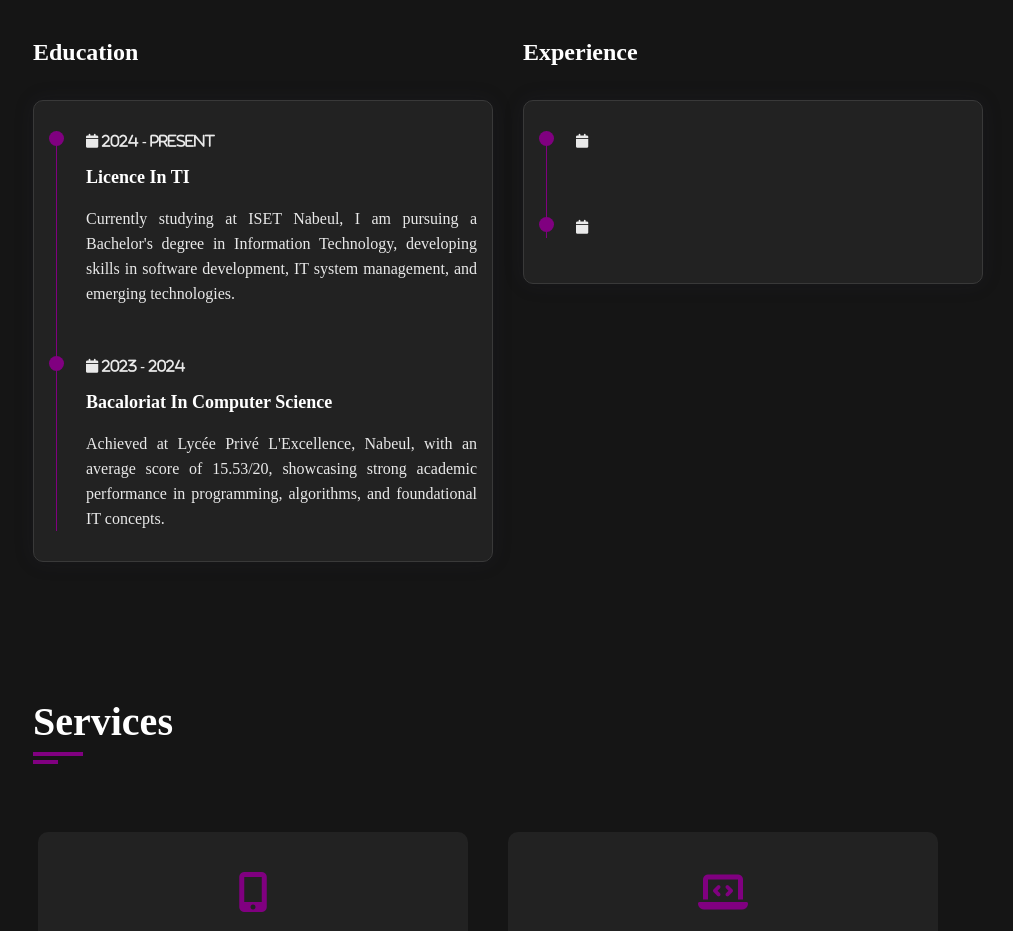
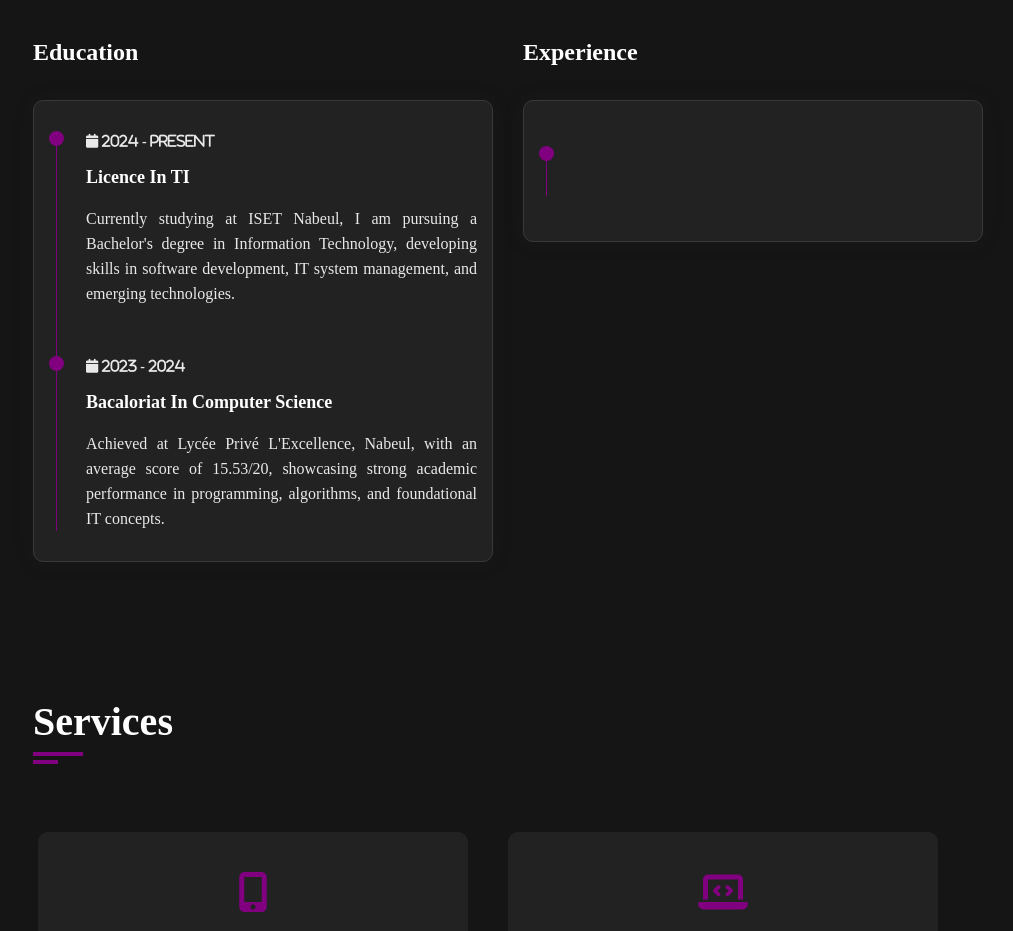
Before and after one commit to LabidiMohamedAmine/MyPortfolioo, a plain HTML site: page index.html in a window 1280 px wide. Shown: the part 1480-2411 px from the top of the page, without its empty margins (267-1280 px from the left). Drawn offline with nearby package versions, Linux system fonts and the light colour scheme; a web font is replaced by a local one.

Commit message:
Update index.html

```diff
--- a/index.html
+++ b/index.html
@@ -213,16 +213,15 @@ Achieved at Lycée Privé L'Excellence, Nabeul, with an average score of 15.53/2
                           <div class="timeline-item">
                             <div class="circle-dot"></div>
                             <h3 class="timeline-date">
-                              <i class="fa fa-calendar"></i> <!-- date -->
+                            <!-- date -->
                             </h3>
                             <h4 class="timeline-title"></h4> <!-- title -->
                             <p class="timeline-text"><!-- discription -->
                             </p>
                           </div>
                           <div class="timeline-item">
-                            <div class="circle-dot"></div>
+
                             <h3 class="timeline-date">
-                              <i class="fa fa-calendar"></i>
                             </h3>
                             <h4 class="timeline-title">
                             </h4>
```
